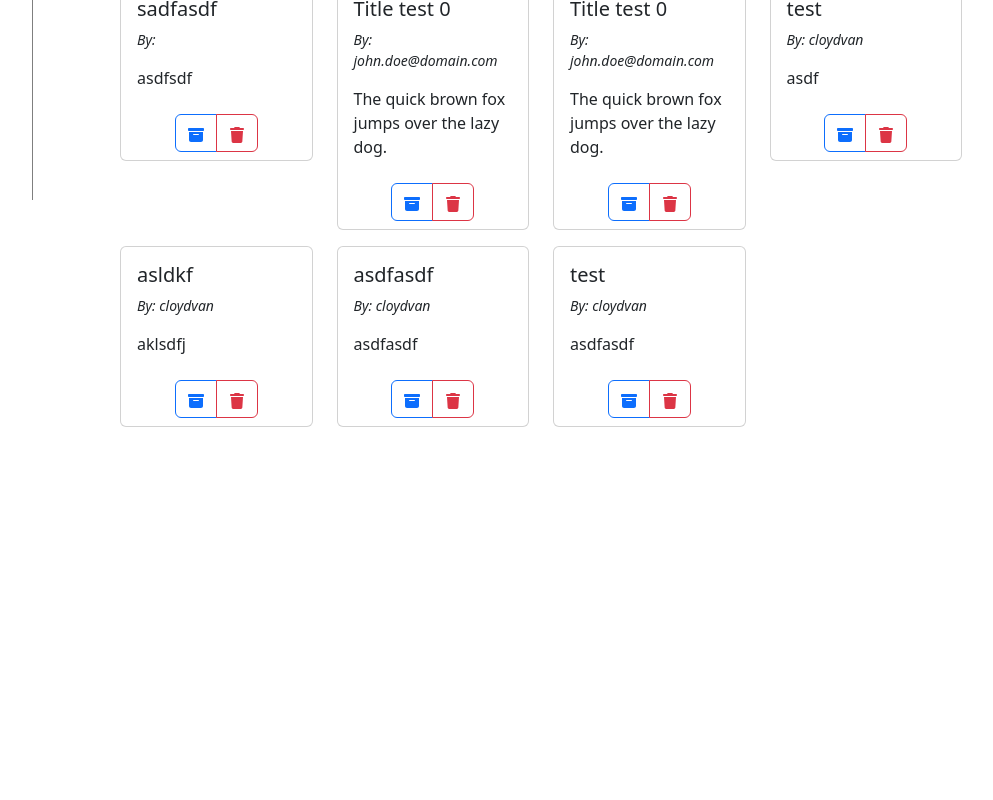
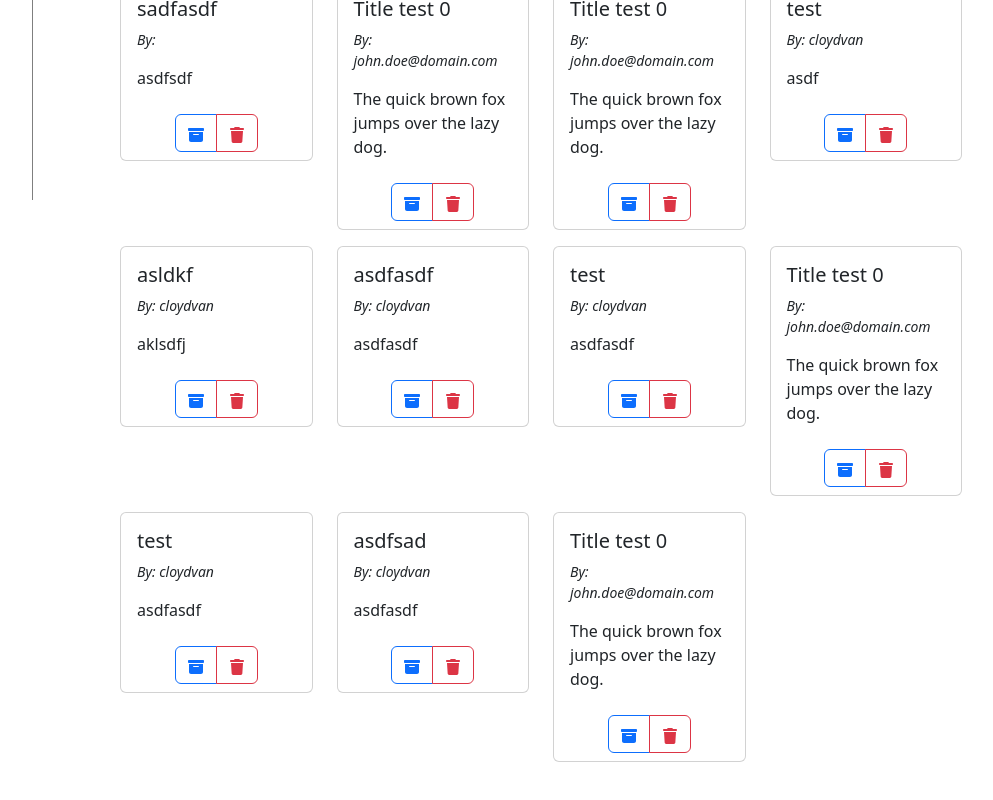
Before and after one commit to Ciezo/demo-react-app, a React (Create React App) app: page /username/trash in a window 1280 px wide. Shown: the part 616-1416 px from the top of the page, without its empty margins (180-1173 px from the left). Before the commit the page ends 1123 px from the top, so only its background shows below. Built offline with nearby package versions, Linux system fonts and the light colour scheme; data requests are answered from the project's data file.

Commit message:
NotesCard

```diff
--- a/data/db.json
+++ b/data/db.json
@@ -449,6 +449,30 @@
       "title": "test",
       "body": "asdfasdf",
       "author": "cloydvan"
+    },
+    {
+      "id": "a4ce",
+      "title": "Title test 0",
+      "body": "The quick brown fox jumps over the lazy dog.",
+      "author": "john.doe@domain.com"
+    },
+    {
+      "id": "c6e2",
+      "title": "test",
+      "body": "asdfasdf",
+      "author": "cloydvan"
+    },
+    {
+      "id": "521a",
+      "title": "asdfsad",
+      "body": "asdfasdf",
+      "author": "cloydvan"
+    },
+    {
+      "id": "9985",
+      "title": "Title test 0",
+      "body": "The quick brown fox jumps over the lazy dog.",
+      "author": "john.doe@domain.com"
     }
   ]
 }
```
Also changed, not shown: src/components/NotesCard.jsx (+12 -0 lines).
